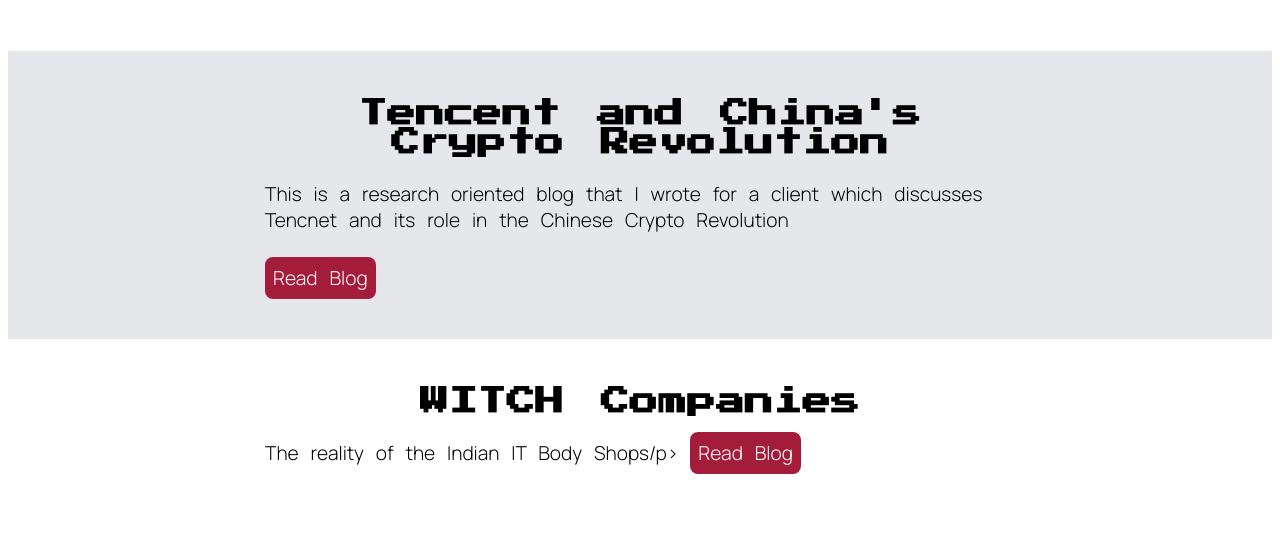
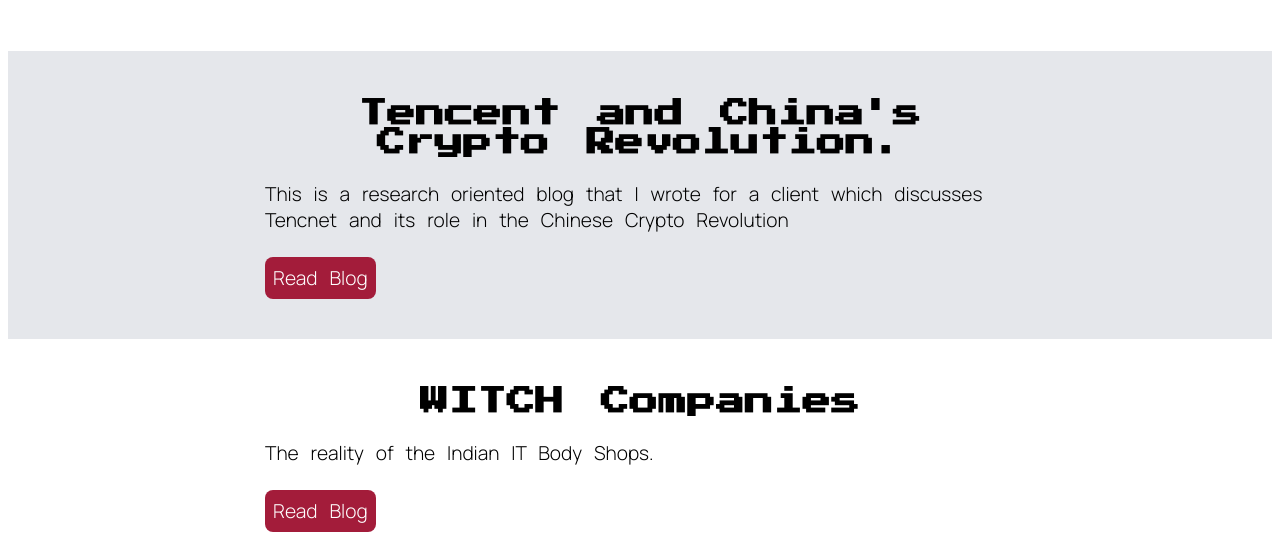
Before and after one commit to ru-mi-nator/Mark-5, a plain HTML site: page blogs.html in a window 1280 px wide. Shown: the part 628-1173 px from the top of the page. Drawn offline with Linux system fonts and the light colour scheme.

Commit message:
Update blogs.html

```diff
--- a/blogs.html
+++ b/blogs.html
@@ -30,7 +30,7 @@
 
     <section class="section ow">
         <div class="container container-centre">
-            <h1>Tencent and China's Crypto Revolution</h1>
+            <h1>Tencent and China's Crypto Revolution.</h1>
             <p>This is a research oriented blog that I wrote for a client which discusses Tencnet and its role in the Chinese Crypto Revolution</p>
             <a class="links primary-links" href="blogs/blog1.html">Read Blog</a>
         </div>
@@ -39,7 +39,7 @@
     <section class="section">
         <div class="container container-centre">
             <h1>WITCH Companies</h1>
-            <p>The reality of the Indian IT Body Shops/p>
+            <p>The reality of the Indian IT Body Shops.</p>
             <a class="links primary-links" href="blogs/blog2.html">Read Blog</a>
         </div>
     </section>
```
